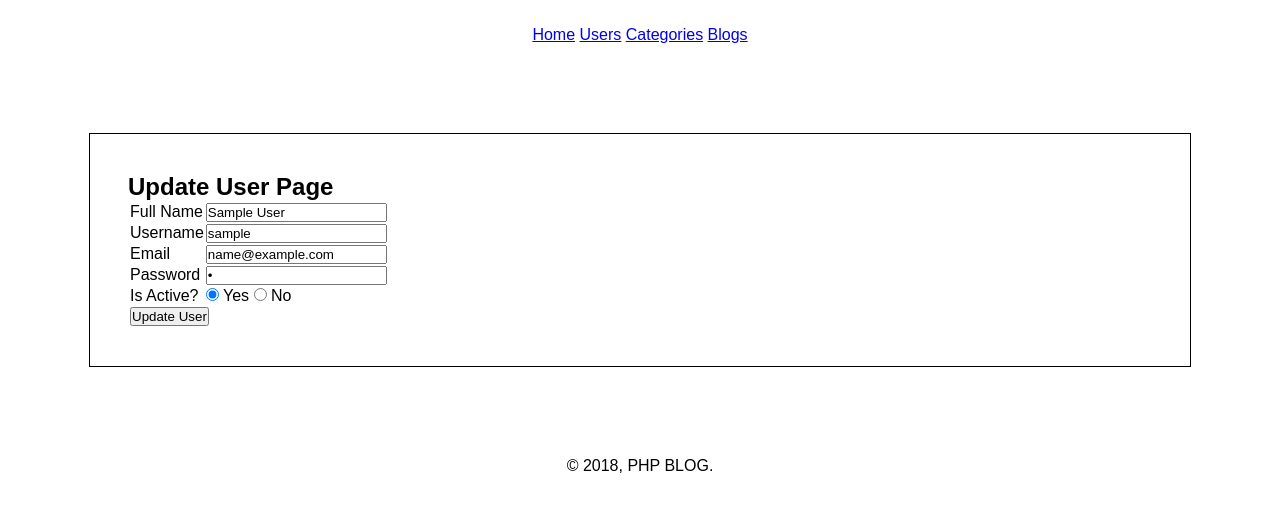
After one commit to vijaythapa333/phpblog, a PHP site: page /phpblog/admin/update_user.php?user_id=1 in a window 1280 px wide. The commit adds this page. Shown: the top 512 px of the page. Run offline with PHP 8.4, Linux system fonts and the light colour scheme; tables that the repository leaves empty or names only in its code hold one stand-in row (values such as "Sample post").

Commit message:
Displaying User Successfull and Value Shown in Update User Form

```diff
--- /dev/null
+++ b/admin/update_user.php
@@ -0,0 +1,134 @@
+<?php
+    session_start();
+
+    //Getting GET value from URL
+    if(isset($_GET['user_id']))
+    {
+        //echo "Value Passed";
+        //Get the Value from URL
+        $user_id = $_GET['user_id'];
+        //Database Connect
+        $conn = mysqli_connect('localhost','root','') or die(mysqli_error());
+
+        //Database SElection
+        $db_select = mysqli_select_db($conn,'db_phpblog') or die(mysqli_error($conn));
+
+        //Query to GEt al the VAlues
+        $query = "SELECT * FROM tbl_users WHERE user_id=$user_id";
+
+        //Execute Query
+        $res = mysqli_query($conn,$query);
+        if($res==true)
+        {
+            //Getting Data from DAtabase
+            $row = mysqli_fetch_assoc($res);
+            //print_r($row);
+            $user_id = $row['user_id'];
+            $full_name = $row['full_name'];
+            $username = $row['username'];
+            $email = $row['email'];
+            $password = $row['password'];
+            $is_active = $row['is_active'];
+        }
+    }
+    else
+    {
+
+        //echo "Value Not Passed";
+        //REdrect to User Page
+        header('location:http://localhost:81/phpblog/admin/users.php');
+    }
+
+
+?>
+
+<!DOCTYPE html>
+<html>
+    <head>
+        <title>Admin Panel for Our Blog</title>
+
+        <link rel="stylesheet" type="text/css" href="http://localhost:81/phpblog/assets/css/style.css" />
+    </head>
+
+    <body>
+
+    <!-- Menu Starts From Here -->
+        <nav>
+            <ul>
+                <li>
+                    <a href="index.php">Home</a>
+                </li>
+                <li>
+                    <a href="users.php">Users</a>
+                </li>
+                <li>
+                    <a href="categories.php">Categories</a>
+                </li>
+                <li>
+                    <a href="blogs.php">Blogs</a>
+                </li>
+            </ul>
+        </nav>
+    <!-- Menu Ends From Here -->
+
+    <!-- Main Content Starts Here -->
+    <section class="main">
+        <h1>Update User Page</h1>
+
+        <!-- inserting User Details -->
+        <?php
+            if(isset($_SESSION['add_fail']))
+            {
+                echo $_SESSION['add_fail'];
+                unset($_SESSION['add_fail']);
+            }
+        ?>
+        <form method="post" action="add_user_action.php">
+            <table>
+                <tr>
+                    <td>Full Name</td>
+                    <td><input type="text" name="full_name" value="<?php echo $full_name; ?>" /></td>
+                </tr>
+
+                <tr>
+                    <td>Username</td>
+                    <td><input type="text" name="username" value="<?php echo $username; ?>" /></td>
+                </tr>
+
+                <tr>
+                    <td>Email</td>
+                    <td><input type="email" name="email" value="<?php echo $email; ?>" /></td>
+                </tr>
+
+                <tr>
+                    <td>Password</td>
+                    <td><input type="password" name="password" value="<?php echo $password; ?>" /></td>
+                </tr>
+
+                <tr>
+                    <td>Is Active?</td>
+                    <td>
+                        <input <?php if($is_active==1){echo "checked='checked'";} ?> type="radio" name="is_active" value="1" /> Yes
+                        <input <?php if($is_active==0){echo "checked='checked'";} ?> type="radio" name="is_active" value="0" /> No
+                    </td>
+                </tr>
+
+                <tr>
+                    <td colspan="2">
+                        <input type="submit" name="submit" value="Update User" />
+                    </td>
+                </tr>
+            </table>
+        </form>
+        <!-- inserting User Details Ends -->
+    </section>
+    <!-- Main Content Starts Here -->
+
+    <!-- Footer Starts Here -->
+    <footer>
+        &copy; 2018, PHP BLOG.
+    </footer>
+    <!-- Footer Starts Here -->
+
+    </body>
+</html>
```
Also changed, not shown: admin/users.php (+13 -2 lines).
